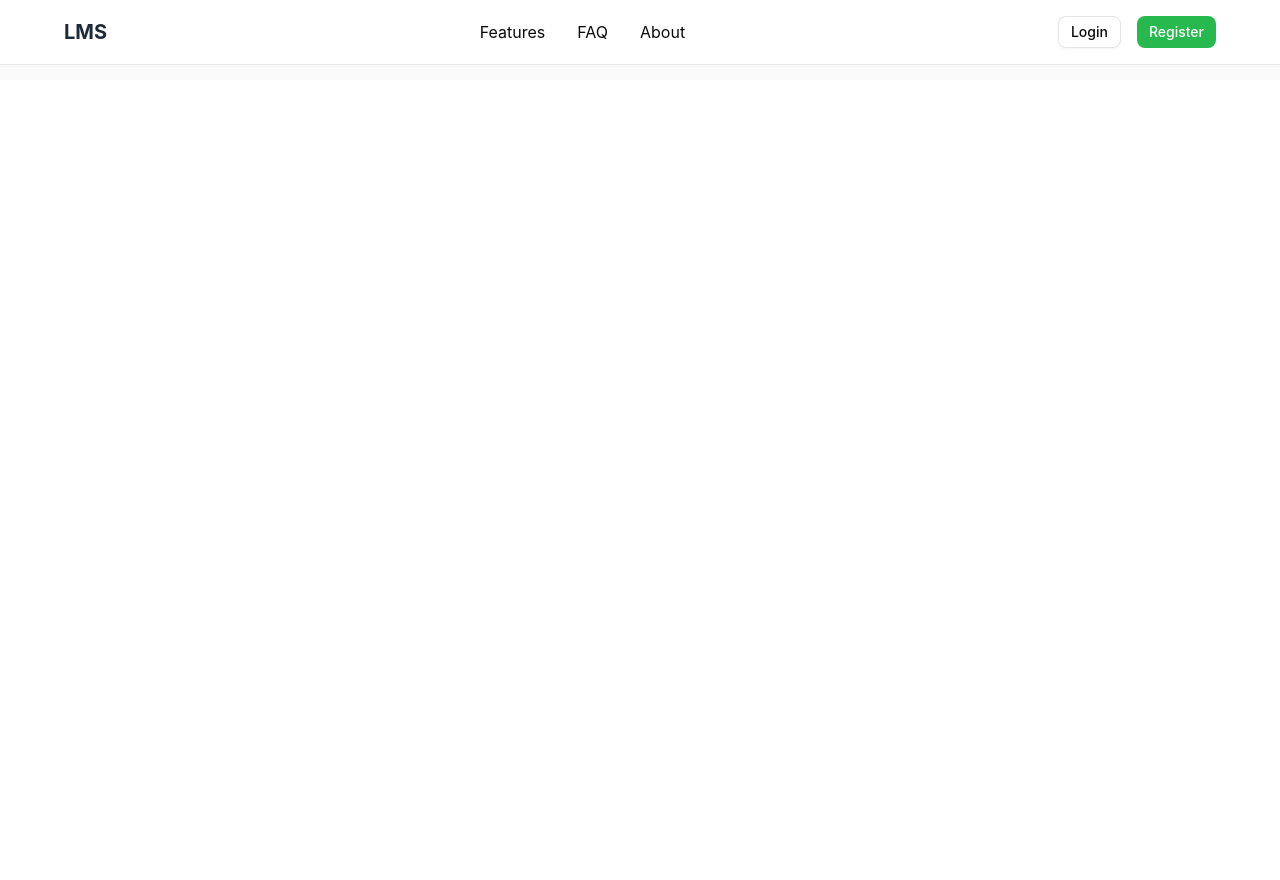
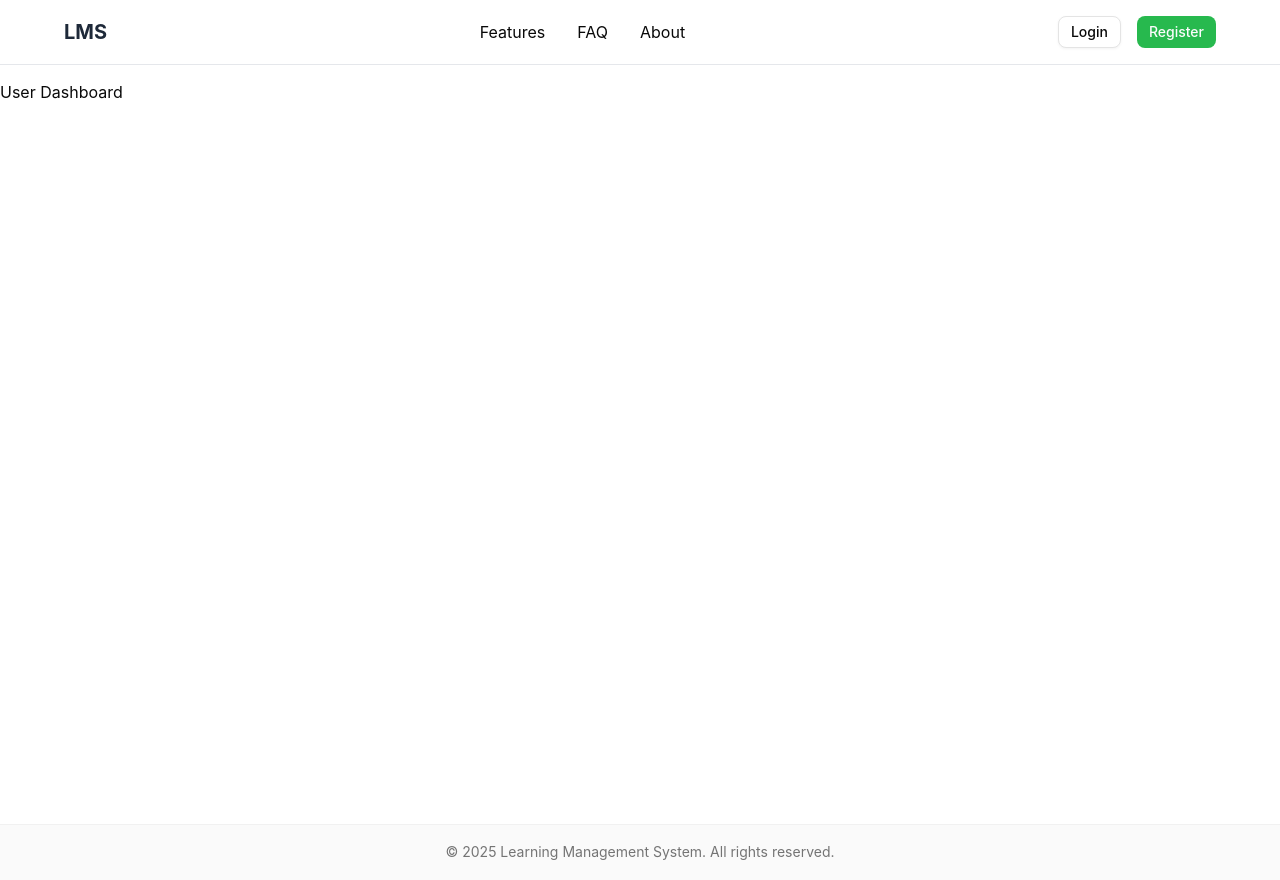
Before and after one commit to theekshana-nirmal/lms-frontend, a React (Vite) app: page /dashboard in a window 1280 px wide. Before the commit the page ends 800 px from the top, so only its background shows below. Built offline with nearby package versions, Linux system fonts and the light colour scheme; sample sign-in values are in the browser's storage.

Commit message:
feat: Update Dashboard component layout to use a div wrapper for better structure

```diff
--- a/src/pages/Dashboard.jsx
+++ b/src/pages/Dashboard.jsx
@@ -3,11 +3,11 @@
 
 const Dashboard = () => {
   return (
-    <>
+    <div className="min-h-screen flex flex-col mt-20">
       <Navbar />
       <div>User Dashboard</div>
       <Footer />
-    </>
+    </div>
   );
 };
 
```
